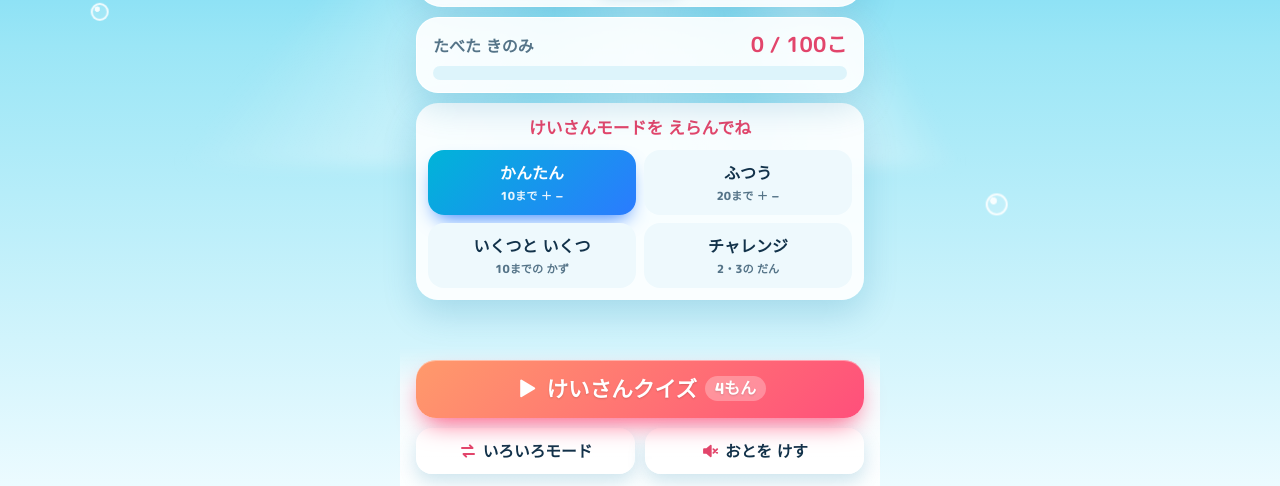
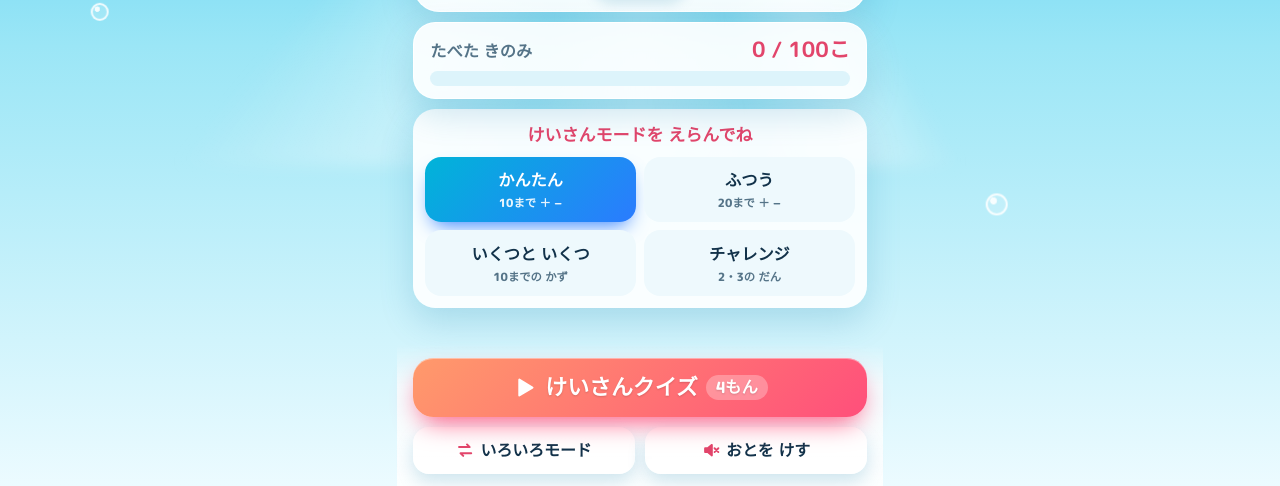
Before and after one commit to namurunn477144-ibumipi/pokemon-math-app2, a plain HTML site: page index.html in a window 1280 px wide. Shown: the part 314-800 px from the top of the page. Drawn offline with Linux system fonts and the light colour scheme.

Commit message:
タブレットでは画面の大きさに合わせて全体を大きく表示する
- 画面の幅（横幅の約9割）と高さ（約790px）から倍率を計算し、アプリ全体・結果画面・進化画面を拡大する
- スマホ（幅600px未満）や横向きで高さが足りないときは、これまでどおり等倍
- 拡大しても画面の高さちょうどに収まるよう、高さの指定を倍率で割って調整
- 画面を回転したときも計算しなおす

Co-Authored-By: Claude Opus 5.5 <noreply@anthropic.com>
Claude-Session: https://claude.ai/code/session_01Fwgx7eNJtnCygo3BAvPgVQ

```diff
--- a/index.html
+++ b/index.html
@@ -413,6 +413,10 @@
     /* しんかした あとの「もどる」ボタンは ステージの みぎうえに */
     .reset-pill { position: absolute; top: 10px; right: 10px; z-index: 25; display: inline-flex; align-items: center; gap: 4px; padding: 7px 12px; border: none; border-radius: 999px; font-size: 0.8rem; font-weight: 900; color: #FFF; background: linear-gradient(135deg, #34D399, var(--correct-2)); box-shadow: 0 6px 14px var(--shadow); white-space: nowrap; cursor: pointer; }
     .reset-pill:active { transform: scale(0.94); }
+    /* ---------- タブレットでは ぜんたいを おおきく（--z は がめんの おおきさから けいさん）---------- */
+    #app, .feedback-card, #evolve-overlay > *:not(.evo-rings) { zoom: var(--z, 1); }
+    #app, .view { min-height: calc(100vh / var(--z, 1)); }
+    @supports (height: 100dvh) { .view { min-height: calc(100dvh / var(--z, 1)); } }
   </style>
 </head>
 <body>
@@ -486,6 +490,16 @@
 </div>
 
 <script>
+// タブレットでは がめんの おおきさに あわせて ぜんたいを おおきく する（スマホは そのまま）
+function fitZoom() {
+  const w = window.innerWidth, h = window.innerHeight;
+  let z = 1;
+  if (w >= 600) z = Math.min(w * 0.92 / 480, h / 790);
+  z = Math.max(1, Math.min(z, 1.9));
+  document.documentElement.style.setProperty('--z', z.toFixed(3));
+}
+fitZoom();
+window.addEventListener('resize', fitZoom);
   // 計算クイズ専用：ゴンベ(446) -> カビゴン(143)
 const gonbeFamily = { stage0: {id: 446, name: "ゴンベ"}, stage1: {id: 143, name: "カビゴン"} };
 
```
